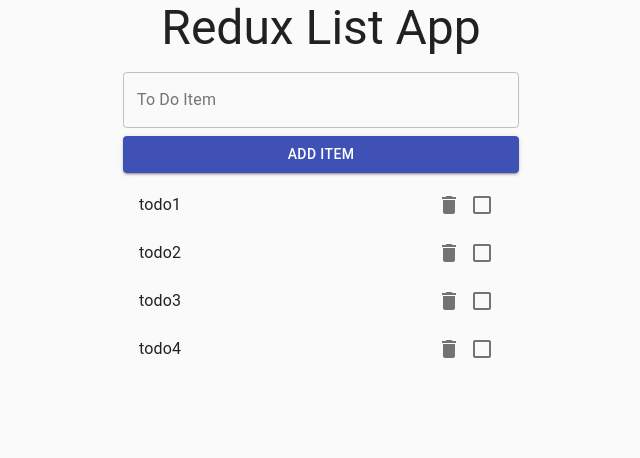
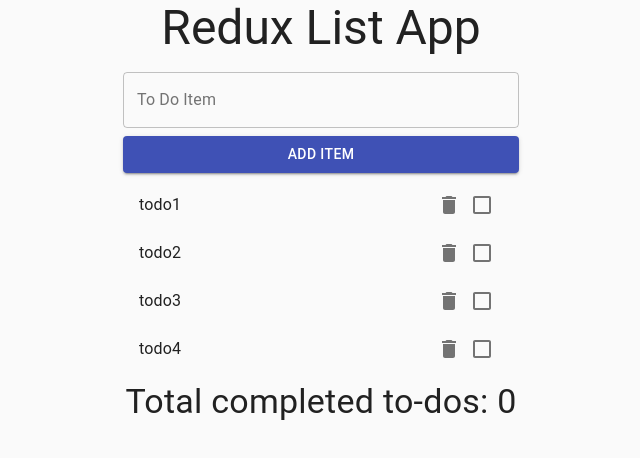
Before and after one commit to Oleksandra-Makar/To-do-redux-oolkit, a React (Create React App) app: page / in a window 1280 px wide. Shown: the top 458 px of the page, without its empty margins (319-959 px from the left). Built offline with nearby package versions, Linux system fonts and the light colour scheme.

Commit message:
Add total completed items component

```diff
--- a/src/App.tsx
+++ b/src/App.tsx
@@ -1,6 +1,7 @@
 import React from 'react'
 import ToDoList from './components/ToDoList'
 import AddToDo from './components/AddToDo'
+import CompletedToDosCounter from './components/CompletedToDosCounter'
 import Container from '@material-ui/core/Container'
 import Typography from '@material-ui/core/Typography'
 
@@ -12,6 +13,7 @@
             </Typography>
             <AddToDo />
             <ToDoList />
+            <CompletedToDosCounter />
         </Container>
     )
 }
--- /dev/null
+++ b/src/components/CompletedToDosCounter.tsx
@@ -0,0 +1,15 @@
+import Typography from '@material-ui/core/Typography'
+import { completedTodosSelector } from '../selectors'
+import { useSelector } from 'react-redux'
+
+export const CompletedToDosCounter = () => {
+    const totalCompletedTodos = useSelector(completedTodosSelector)
+
+    return (
+        <Typography style={{ textAlign: 'center' }} variant="h4">
+            Total completed to-dos: {totalCompletedTodos}
+        </Typography>
+    )
+}
+
+export default CompletedToDosCounter
--- a/src/selectors.ts
+++ /dev/null
@@ -1,3 +0,0 @@
-import { RootState } from './redux/store'
-
-export const todosSelector = (state: RootState) => state.todos
--- /dev/null
+++ b/src/selectors/index.ts
@@ -0,0 +1,6 @@
+import { RootState } from '../redux/store'
+
+export const todosSelector = (state: RootState) => state.todos
+
+export const completedTodosSelector = (state: RootState) =>
+    state.todos.filter((todo) => todo.completed === true).length
```
